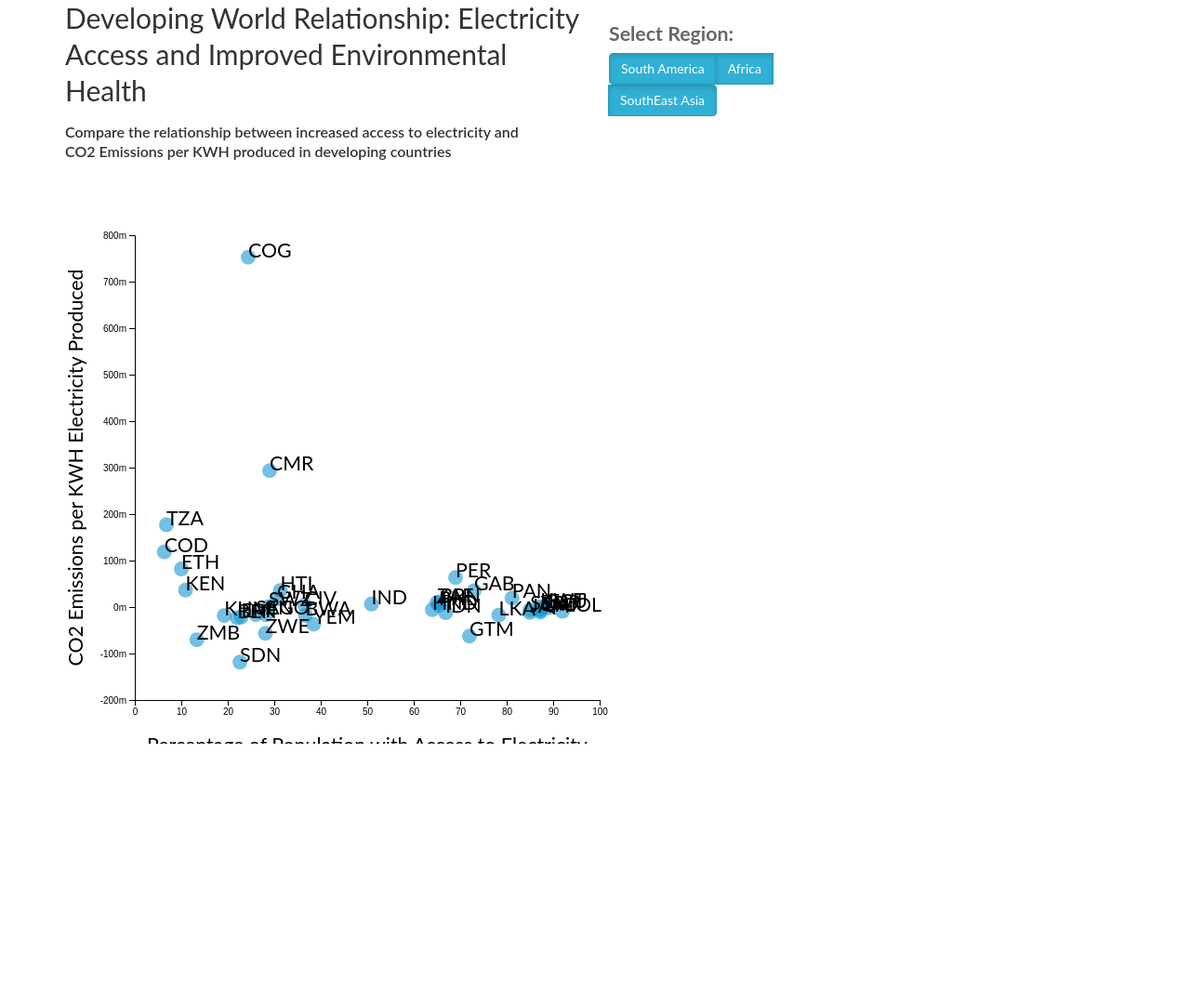
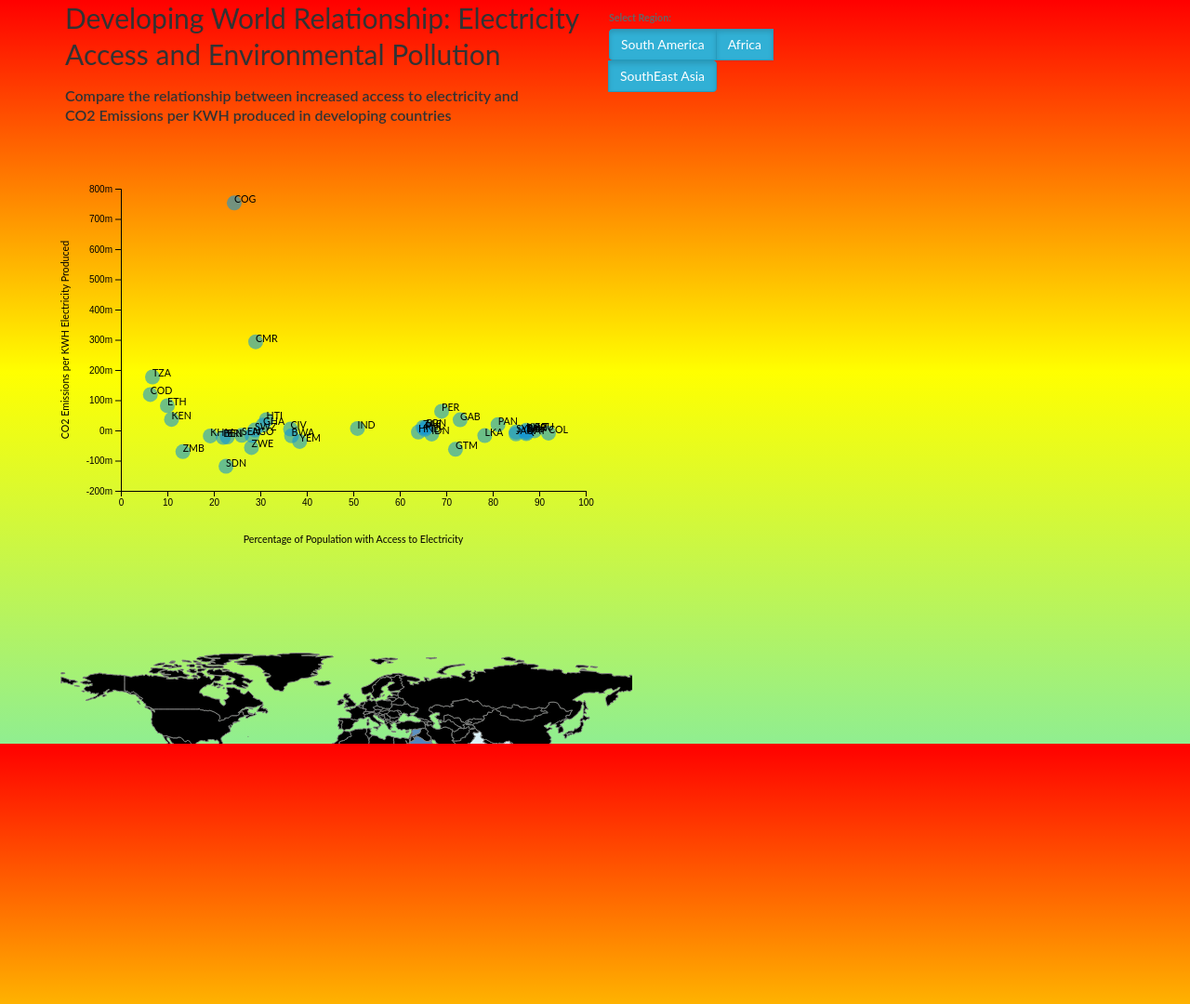
Before and after one commit to bessjc12/JBess_final_project, a plain HTML site: page index.html in a window 1280 px wide. Shown: the whole page at 93% size. Before the commit the page ends 800 px from the top, so only its background shows below. Drawn offline with Linux system fonts and the light colour scheme.

Commit message:
Chloropleth updated with Elec Access for 1990, need to change scatter plot to filter on region...chloropleth to transition from 1990 to 2012...mouseover tooltip added to show actual percent per country.

```diff
--- a/index.html
+++ b/index.html
@@ -18,7 +18,7 @@
             <div class="col-md-6">
                 <div id="titleparent">
                     <div id="titleholder">
-                        <h1 class="projtitle">Developing World Relationship: Electricity Access and Improved Environmental Health</h1>
+                        <h1 class="projtitle">Developing World Relationship: Electricity Access and Environmental Pollution</h1>
                         <h4>Compare the relationship between increased access to electricity and  <br>
                             CO2 Emissions per KWH produced in developing countries</h4>
                     </div>
@@ -46,19 +46,14 @@
 <div class="main section">
   <div class="container">
     <div class="row">
-      <div id="chart1" class="col-md-6"></div>
+      <div id="chart1"></div>
+      <div id="chart2"></div>
     </div>
-    <div class="row">
-      <div id="chart2" class="col-md-6"></div>
-        <div class="col-md-6">
-          <div id="titleparent">
-            <div id="titleholder">
-              <h3>CO2 emissions trends per KWH produced in developing countries</h3>
-            </div>
-          </div>
-        </div>
-      </div>
-    </div>
+  </div>
+</div>
+
+<div class ="container">
+  <div class ="row">
   </div>
 </div>
 
--- a/script.js
+++ b/script.js
@@ -10,7 +10,7 @@ d3.queue()
     map = new Choropleth(results[0], results[1]);
 
     d3.select('#restart').on('click', function () {
-
+        map.clean()
         scatter.update(results[0]);
 
     });
@@ -23,8 +23,11 @@ var margin = {
     bottom: 75
 };
 
+var stg_dur = 200;
+var stg_delay = 350;
+
 var width = 625 - margin.left - margin.right;
-var height = 625 - margin.top - margin.bottom;
+var height = 450 - margin.top - margin.bottom;
 
 function DirectedScatterPlot(data) {
 
@@ -106,24 +109,31 @@ DirectedScatterPlot.prototype.update = function (data) {
         .ease(d3.easePoly.exponent(3))
         .attr("r", 8);
 
+    //chart.svg
+        //.on("mouseover", function(d) {
+            //chart.tooltip.transition()
+                //.duration(200)
+                //.style("opacity", 1)
+                //.style("left", (d3.event.pageX)+ "px")
+                //.style("top", (d3.event.pageY -28) + "px");
+//
+            //chart.tooltip.append("p")
+                //.attr("class", "tooltip_text")
+                //.html(d.ACCESS_1990)
+       // })
+        //.on("mouseout", function(d) {
+            //chart.tooltip.html("")
+            //.transition()
+            //.duration(500)
+            //.style("opacity", 0)
+       // });
+
     chart.svg.selectAll(".id")
         .data(full).enter()
         .append("text")
         .attr("class", "id")
         .attr("x", function(d){ return chart.xScale(d.ACCESS_1990) })
         .attr("y", function(d){ return chart.yScale(d.CO2KWHd1_2016) })
-        //.attr("dx", function(d){
-            //if (d.id <= 2010){ return 10 }
-            //else if (d.id < 2010) { return 2}
-            //else if (d.id < 1995) { return 10}
-
-        //})
-        //.attr("dy", function(d){
-            //if (d.year <= 2010){ return 3 }
-            //else if (d.year < 2010) { return -10 }
-            //else if (d.year < 1995) { return 5 }
-
-        //})
         .text(function(d){ return d.id })
         .attr("opacity",10)
         .transition()
@@ -133,22 +143,17 @@ DirectedScatterPlot.prototype.update = function (data) {
         // Many more eases here: https://github.com/d3/d3/blob/master/API.md#easings-d3-ease
         .attr("opacity",1);
 
-    // Use d3.line to create a line function that we will use to pass data to our our path's d attribute
-    //var line = d3.line()
-        //.x(function(d) { return chart.xScale(d.ACCESS_2010); })
-        //.y(function(d) { return chart.yScale(d.CO2KWHd1_2016); })
-        //.curve(d3.curveCatmullRom.alpha(0.7));
-
-
     // Append a new path to the svg, using .datum() since we are binding all of our data to one new path element. We also pass the line variable to the "d" attribute.
     chart.svg.append("path")
         .datum(full)
         .attr("class", "line")
-        //.attr("d", line)
         .style("opacity",0)
         .transition().delay(2000).duration(1000).on("end", function(){map.update(); })
         .style("opacity", 1);
 
+    chart.tooltip = d3.select("body").append("div")
+          .attr("class", "tooltip")
+          .style("opacity", 0);
 };
 
 function Choropleth(change, countries){
@@ -166,19 +171,24 @@ function Choropleth(change, countries){
     for (var i = 0; i < change.length; i++) {
 
         var dataCountry = change[i].country;
-        var value_2016 = change[i].CO2KWHd1_2016;
+        var value_1990 = change[i].ACCESS_1990;
+        var value_2012 = change[i].ACCESS_2012;
 
         // Find the corresponding country inside the GeoJSON
         for (var j = 0; j < countries.features.length; j++)  {
             var jsonCountry = countries.features[j].properties.name;
 
             if (dataCountry == jsonCountry) {
-            countries.features[j].properties.value_2016 = value_2016;
-            //countries.features[j].properties.value_2010 = value_2010;
+            countries.features[j].properties.value_1990 = value_1990;
+            countries.features[j].properties.value_2000 = value_2012;
             break;
             };
         };
     };
+    chart.tooltip = d3.select("body").append("div")
+          .attr("class", "tooltip")
+          .style("opacity", 0);
+
     chart.countries = countries;
 
 };
@@ -189,9 +199,34 @@ Choropleth.prototype.update = function () {
     // Interrupt ongoing transitions:
     chart.svg.selectAll("*").interrupt();
 
+    chart.title_text = chart.svg.append("g").attr("transform", "translate(0,0)")
+
+    chart.color_range = ["#d73027","#f46d43","#fdae61","#fee090","#ffffbf","#e0f3f8","#abd9e9","#74add1","#4575b4"];
+    chart.data_bins = [0,10,20,30,40,50,60,80,90,100];
+
     chart.colorScale = d3.scaleLinear()
-        .domain([-.20,.80])
-        .range(["#009933","#ff0000"]);
+        .domain(chart.data_bins)
+        .range(chart.color_range);
+
+    chart.xScale = d3.scaleLinear()
+        .domain([0, 100])
+        .range([0, width])
+
+    chart.xAxis = d3.axisTop(chart.xScale).ticks(20)
+
+    chart.svg
+        .append("text")
+        .attr("class", "xAxisLabel")
+        .attr("x", width / 2)
+        .attr("y", height + margin.bottom * 0.75)
+        .style("text-anchor", "middle")
+        .html("Percentage of Developing Countries Population with Access to Electricity in 1990");
+
+    chart.defs = chart.svg.append('defs')
+
+    chart.tooltip = d3.select("body").append("div")
+        .attr("class", "tooltip")
+        .style("opacity", 0);
 
     // First create a map projection and specify some options:
     var projection = d3.geoEquirectangular()
@@ -208,27 +243,33 @@ Choropleth.prototype.update = function () {
         .append("path")
         .attr("class", "map")
         .attr("d", projectionPath)
-        .attr("stroke", "gray")
-        .style("fill", function(d){
-            return chart.colorScale(d.properties.value_2016);
+        .attr("stroke", "gray");
+
+    chart.map
+        .on("mouseover", function(d) {
+            chart.tooltip.transition()
+                .duration(200)
+                .style("opacity", 1)
+                .style("left", (d3.event.pageX)+ "px")
+                .style("top", (d3.event.pageY -28) + "px");
+
+            chart.tooltip.append("p")
+                .attr("class", "tooltip_text")
+                .html(d.properties.name + ":" + d.properties.value_1990 + "%")
         })
-        .transition().duration(5000)
-        .style("fill", function(d){
-            return chart.colorScale(d.properties.value_2016);
-        })
+        .on("mouseout", function(d) {
+            chart.tooltip.html("")
+            .transition()
+            .duration(500)
+            .style("opacity", 0)
+        });
 
-    //var tip = d3.tip()
-        //.attr('class', 'd3-tip')
-        //.offset([-10,0])
-        //.html(function(d) {
-            //return "<strong>value_2016:</strong> <span style ='color:red'>" + d.value_2016 + "</span>";
-        //});
-    //var svg = tip
-    //svg.call(tip);
+    chart.map
+        .style("fill", "white")
+        //.transition().delay(2000).duration(1000)
+        .style("fill", function(d) {
+            return chart.colorScale(d.properties.value_1990);
+        });
 
-    //vis.selectAll("circle")
-        //.data(datafiltered).enter().append("svg.circle")
 
-        //.on('mouseover', tip.show)
-        //.on('mouseout', tip.hide);
-};
+    };
--- a/style.css
+++ b/style.css
@@ -3,12 +3,17 @@ body {
     width: 100%;
     height: 100%;
     overflow-x: hidden;
+    background: lightgreen; /* For browsers that do not support gradients */
+    background: -webkit-linear-gradient(red, yellow,lightgreen); /* For Safari 5.1 to 6.0 */
+    background: -o-linear-gradient(red, yellow,lightgreen); /* For Opera 11.1 to 12.0 */
+    background: -moz-linear-gradient(red, yellow,lightgreen); /* For Firefox 3.6 to 15 */
+    background: linear-gradient(red, yellow,lightgreen); /* Standard syntax */
 }
 
 body {
     font-family: Lato, sans-serif !important;
     font-weight: 400;
-    font-size: 16pt;
+    font-size: 8pt;
     color: #666;
 }
 
@@ -87,3 +92,11 @@ p.tooltip_text {
     margin: 0 0 .5em;
     color: #666;
 }
+.grid line {
+stroke: lightgrey;
+stroke-opacity: 0.7;
+shape-rendering: crispEdges;
+}
+.grid path {
+stroke-width: 0;
+}
```
